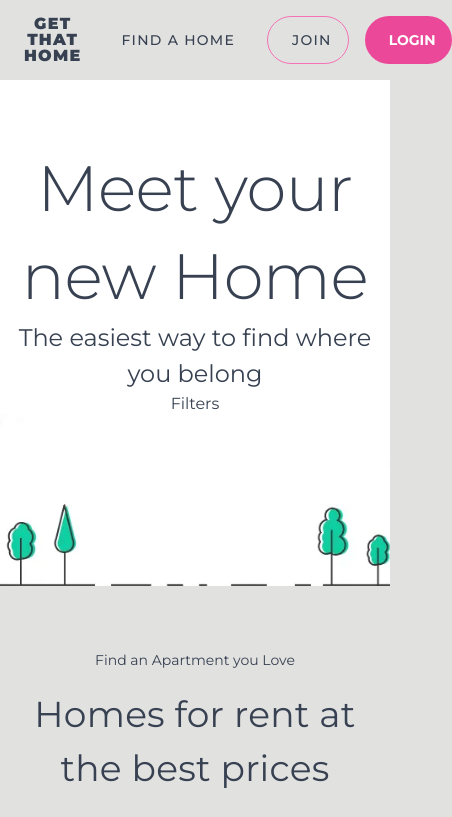
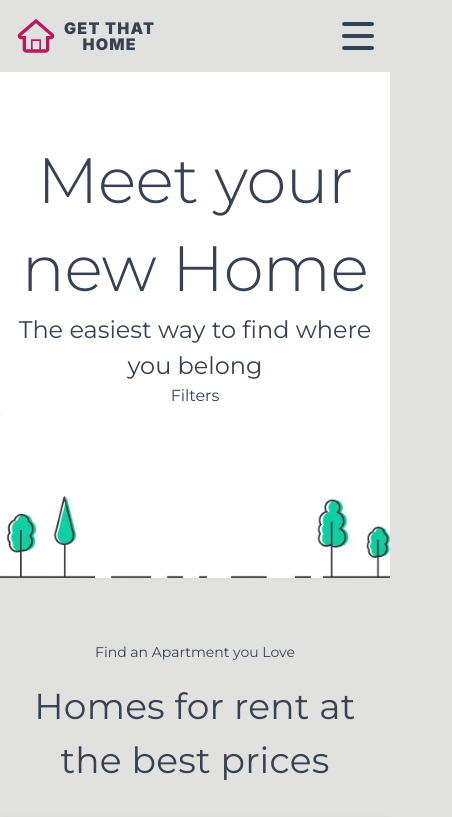
Before and after one commit to AlexMendozaEt/Vite-React-GetThatHome, a React (Vite) app: page / in a window 390 px wide. Shown: the top 817 px of the page, 452 px wide, since content can reach past the window. Built offline with nearby package versions, Linux system fonts and the light colour scheme.

Commit message:
chore: add responsive styles header-visitor

```diff
--- a/src/components/HeaderVisitor/header-visitor.jsx
+++ b/src/components/HeaderVisitor/header-visitor.jsx
@@ -7,21 +7,36 @@ import Anchor from "../Anchor";
 import Logo from "../Logo";
 import { StyledContainer } from "./styles";
 import Container from "../../layout/Container";
+
 function HeaderVisitor() {
   return (
     <header>
       <Container size={"xl"}>
         <StyledContainer>
+          <input type="checkbox" id="menu-mobile" />
+          <div className="logo">
             <Logo />
-          <div className="links-container">
+            <label htmlFor="menu-mobile" className="toggle-checkbox">
+              <span className="toggle-checkbox__first_line"></span>
+              <span className="toggle-checkbox__second_line"></span>
+              <span className="toggle-checkbox__last_line"></span>
+            </label>
+          </div>
+          <ul className="expandable links-container">
+            <li className="link">
               <Anchor icon={<HiMagnifyingGlass />}>FIND A HOME</Anchor>
+            </li>
+            <li className="link">
               <Anchor icon={<TbUserPlus />} type={"secondary"}>
                 JOIN
               </Anchor>
+            </li>
+            <li className="link">
               <Button icon={<RiUserReceived2Line />} type={"primary"}>
                 LOGIN
               </Button>
-          </div>
+            </li>
+          </ul>
         </StyledContainer>
       </Container>
     </header>
--- a/src/components/HeaderVisitor/styles.js
+++ b/src/components/HeaderVisitor/styles.js
@@ -1,12 +1,93 @@
 import styled from "@emotion/styled";
 
-export const StyledContainer = styled.div`
+export const StyledContainer = styled.nav`
   display: flex;
   justify-content: space-between;
   padding: 1rem 0;
+  font-family: Inter;
 
   .links-container {
     display: flex;
     gap: 1rem;
+    align-items: center;
+  }
+
+  #menu-mobile,
+  .toggle-checkbox {
+    display: none;
+  }
+
+  .toggle-checkbox {
+    flex-direction: column;
+    align-items: center;
+    justify-content: center;
+    width: 2rem;
+    height: 2rem;
+    gap: 0.5rem;
+  }
+
+  .toggle-checkbox__first_line,
+  .toggle-checkbox__second_line,
+  .toggle-checkbox__last_line {
+    background: currentColor;
+    height: 0.25rem;
+    width: 100%;
+    border-radius: 0.25rem;
+    transition: 0.5s ease-in-out;
+    transform-origin: right;
+  }
+
+  @media only screen and (max-width: 600px) {
+    display: block;
+
+    .toggle-checkbox {
+      display: flex;
+    }
+
+    .links-container {
+      flex-direction: column;
+      margin: 0;
+      padding: 0.5rem 0;
+    }
+
+    .link {
+      width: 100%;
+      padding: 0 1rem;
+    }
+
+    .link a {
+      width: 100%;
+    }
+
+    .link button {
+      width: 100%;
+    }
+
+    .expandable {
+      display: none;
+    }
+
+    #menu-mobile:checked ~ .expandable {
+      display: flex;
+    }
+
+    .logo {
+      display: flex;
+      justify-content: space-between;
+      align-items: center;
+      padding-right: 1rem;
+    }
+
+    #menu-mobile:checked ~ * .toggle-checkbox__first_line {
+      transform: rotate(-45deg) scaleX(1.05);
+    }
+
+    #menu-mobile:checked ~ * .toggle-checkbox__second_line {
+      opacity: 0;
+    }
+
+    #menu-mobile:checked ~ * .toggle-checkbox__last_line {
+      transform: rotate(45deg) scaleX(1.05);
+    }
   }
 `;
```
Lines whose indentation alone changed are shown as unchanged.
